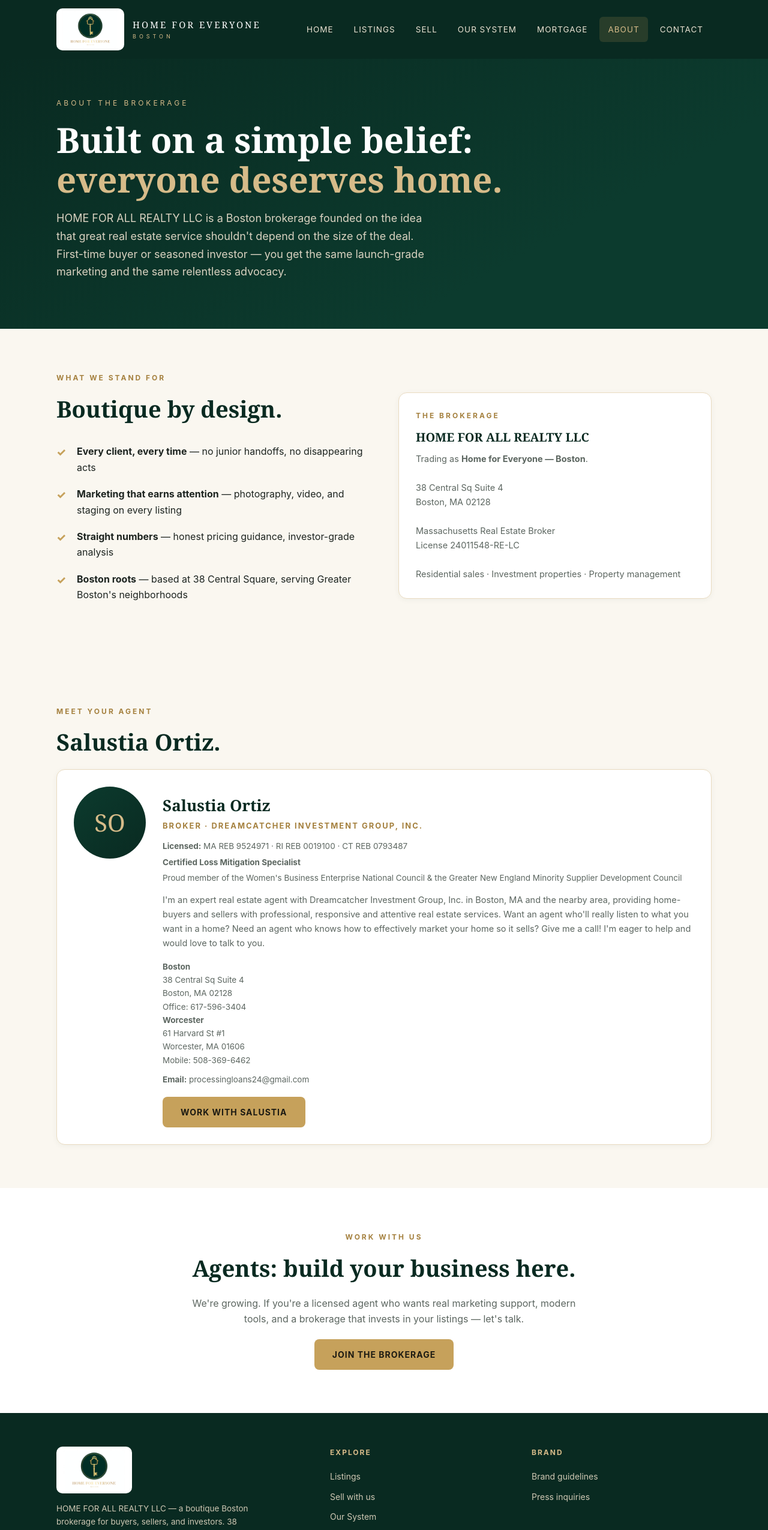
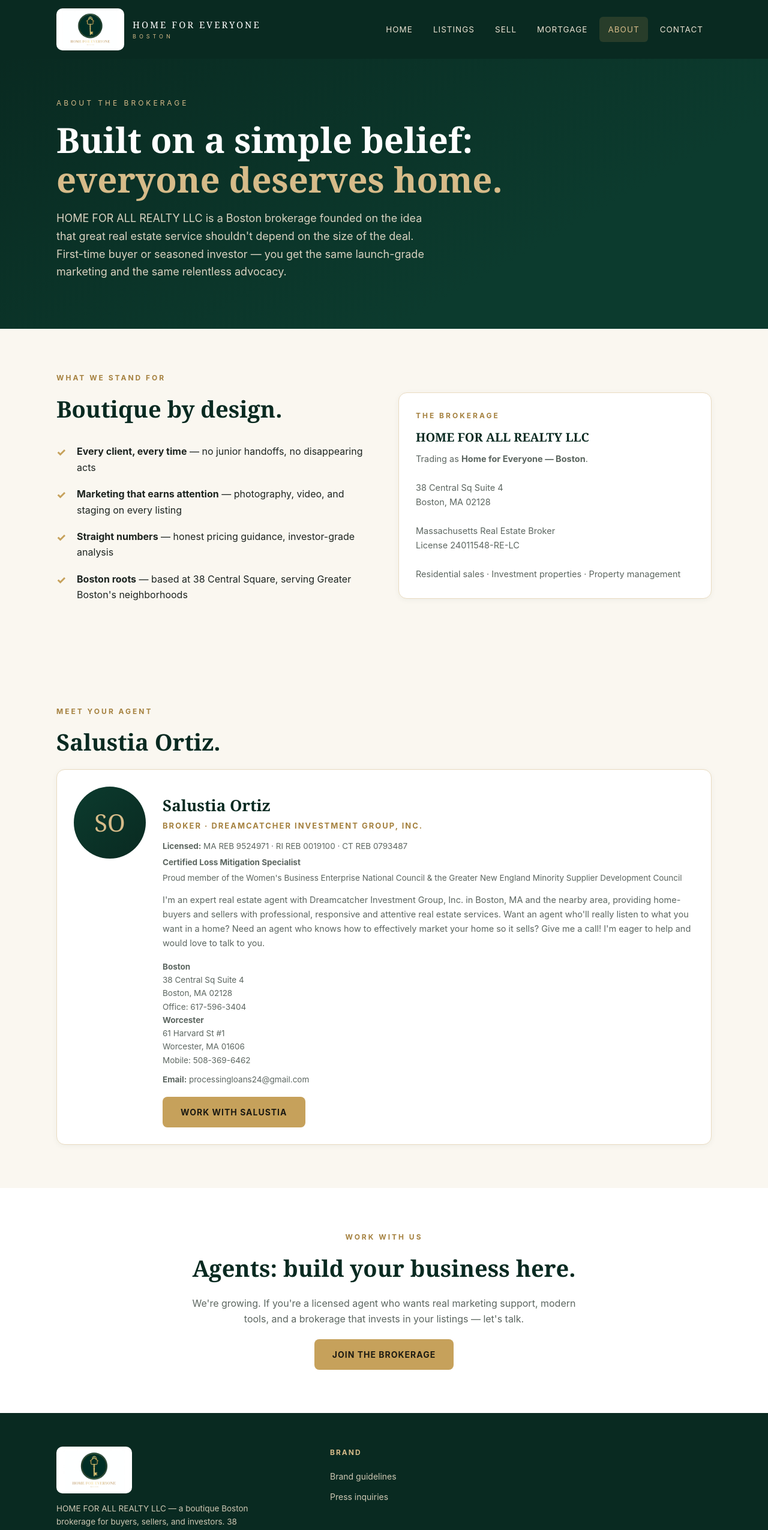
Before and after one commit to DrMorgan73/home-for-everyone-boston, a plain HTML site: page about.html in a window 1280 px wide. Shown: the top 2550 px of the page at 60% size. Drawn offline with Linux system fonts and the light colour scheme.

Commit message:
Move Our System to back office: remove from public nav/footer, link from admin

```diff
--- a/about.html
+++ b/about.html
@@ -17,7 +17,6 @@
       <a href="index.html">Home</a>
       <a href="listings.html">Listings</a>
       <a href="sell.html">Sell</a>
-      <a href="os.html">Our System</a>
       <a href="mortgage.html">Mortgage</a>
       <a href="about.html" class="active">About</a>
       <a href="contact.html">Contact</a>
@@ -99,7 +98,6 @@
       <img src="assets/logo.webp" alt="Home for Everyone — Boston">
       <p>HOME FOR ALL REALTY LLC — a boutique Boston brokerage for buyers, sellers, and investors. 38 Central Sq Suite 4, Boston, MA 02128.</p>
     </div>
-    <div><h4>Explore</h4><a href="listings.html">Listings</a><a href="sell.html">Sell with us</a><a href="os.html">Our System</a><a href="mortgage.html">Mortgage</a><a href="about.html">About</a><a href="contact.html">Contact</a></div>
     <div><h4>Brand</h4><a href="brand.html">Brand guidelines</a><a href="contact.html">Press inquiries</a></div>
   </div>
   <div class="foot-bottom"><span>© 2026 HOME FOR ALL REALTY LLC. All rights reserved. · MA Broker License 24011548-RE-LC</span><span>Home for Everyone — Boston</span></div>
```
Also changed, not shown: admin.html (+1 -1 lines), brand.html (+0 -2 lines), contact.html (+0 -2 lines), index.html (+0 -2 lines), listings.html (+0 -2 lines), mortgage.html (+0 -2 lines), sell.html (+0 -2 lines).
